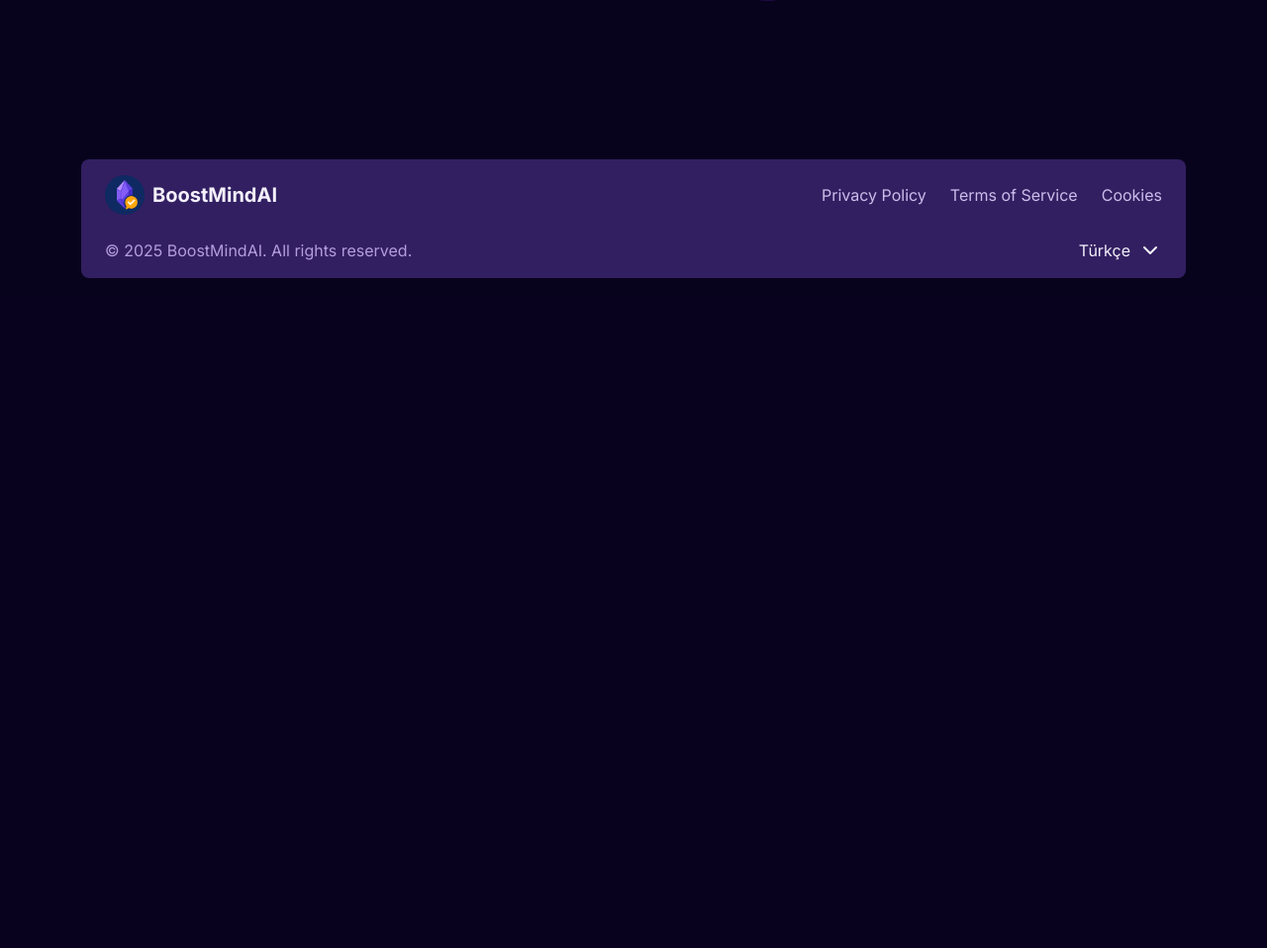
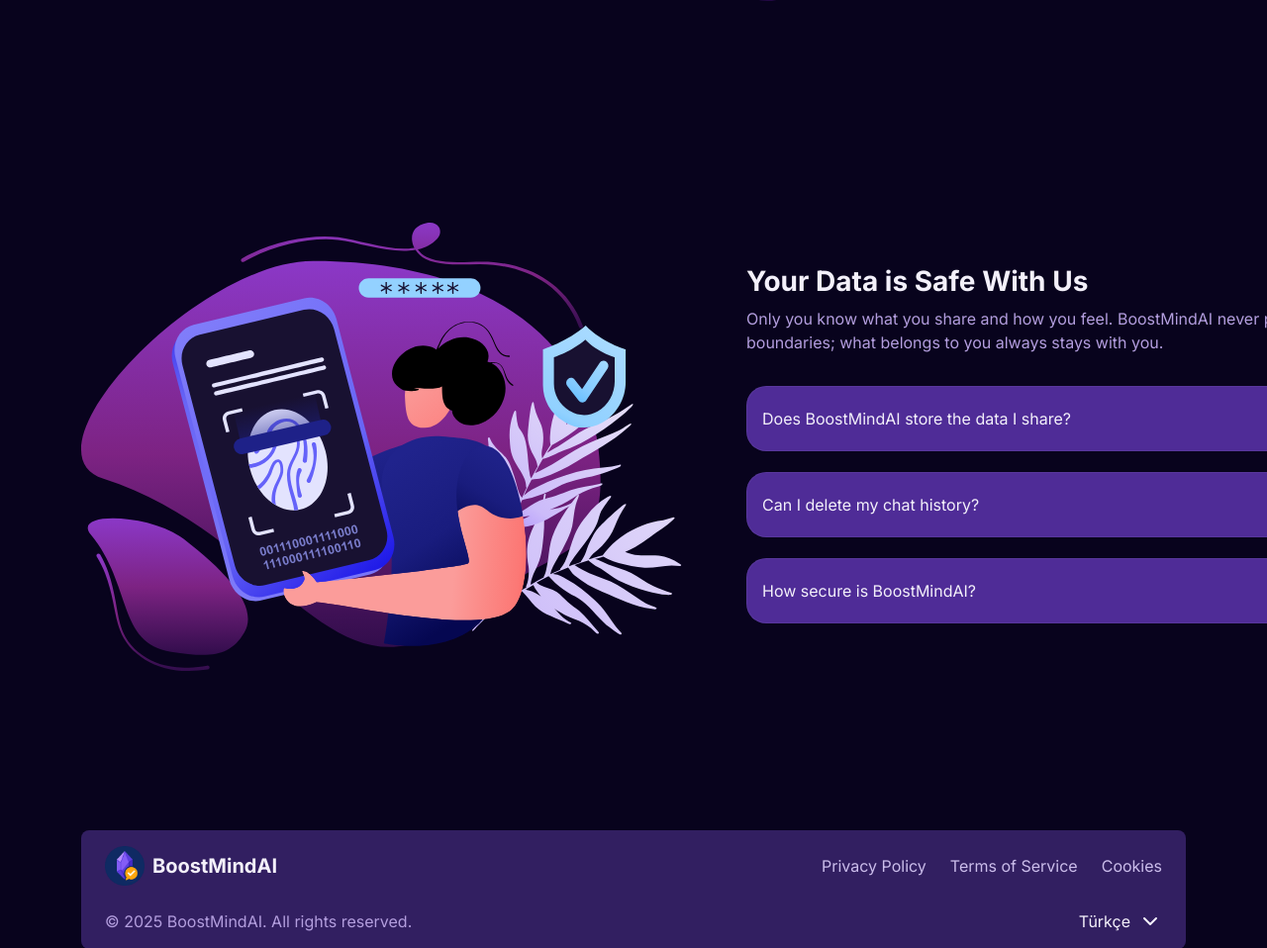
Before and after one commit to mustafacangoktas/boostmindai-web, a PHP site: page / in a window 1280 px wide. Shown: the part 2508-3466 px from the top of the page at 99% size. Before the commit the page ends 2789 px from the top, so only its background shows below. Run offline with PHP 8.4, Linux system fonts and the light colour scheme.

Commit message:
feat: add FAQ section to homepage

```diff
--- a/assets/css/home.css
+++ b/assets/css/home.css
@@ -142,6 +142,56 @@
     padding: 25px;
 }
 
+.faq-card {
+    background: var(--bg-200);
+    border-radius: 20px;
+    padding: 20px 15px;
+    min-width: 629px;
+    border: 1px solid rgba(255, 255, 255, 0.05);
+    cursor: pointer;
+    transition: all 0.3s ease;
+}
+
+.faq-item {
+    position: relative;
+    overflow: hidden;
+}
+
+.faq-card:hover {
+    background: var(--bg-300);
+}
+
+.faq-answer {
+    max-height: 10px;
+    overflow: hidden;
+    transition: max-height 0.4s ease, padding 0.4s ease;
+    background: var(--bg-300);
+    border-radius: 0 0 20px 20px;
+    margin-top: -5px;
+    opacity: 0;
+}
+
+.faq-item.active .faq-answer {
+    max-height: 200px;
+    padding: 15px 20px;
+    opacity: 1;
+    border: 1px solid rgba(255, 255, 255, 0.05);
+    border-top: none;
+}
+
+.faq-item.active .faq-card {
+    border-radius: 20px 20px 0 0;
+    background: var(--bg-300);
+}
+
+.faq-icon {
+    transition: transform 0.3s ease;
+}
+
+.faq-item.active .faq-icon {
+    transform: rotate(90deg);
+}
+
 @media screen and (max-width: 768px) {
     .section__image {
         width: 100%;
--- a/index.html
+++ b/index.html
@@ -142,8 +142,81 @@
 
         <img src="/assets/img/phone-messages.svg" alt="Phone Messages" class="section__image">
     </section>
+
+    <section
+            class="container-md d-flex align-items-center gap-6 justify-content-between mt-11 flex-column-reverse flex-lg-row">
+        <img src="/assets/img/privacy.svg" alt="Privacy" class="section__image">
+
+        <div>
+            <div class="text-center text-md-start">
+                <h2 class="fs-3 fw-bold">
+                    Your Data is Safe With Us
+                </h2>
+                <p class="text-300">
+                    Only you know what you share and how you feel. BoostMindAI never pushes your boundaries; what
+                    belongs to you always stays with you.
+                </p>
+            </div>
+
+            <div class="faq-item">
+                <div class="d-flex gap-3 mt-3 faq-card align-items-center justify-content-between">
+                    <span>Does BoostMindAI store the data I share?</span>
+                    <i data-feather="chevron-right" class="faq-icon"></i>
+                </div>
+                <div class="faq-answer">
+                    <p>Yes, BoostMindAI stores your data securely in our systems to enhance your experience. All data is
+                        protected with industry-standard security protocols and is never shared with third parties. You
+                        can delete your chat history at any time from your account settings.</p>
+                </div>
+            </div>
+
+            <div class="faq-item">
+                <div class="d-flex gap-3 mt-3 faq-card align-items-center justify-content-between">
+                    <span>Can I delete my chat history?</span>
+                    <i data-feather="chevron-right" class="faq-icon"></i>
+                </div>
+                <div class="faq-answer">
+                    <p>Yes, you can delete your entire chat history anytime from your account settings. At the end of
+                        each chat, a delete option is also provided. Deleted data is completely removed from the system
+                        and cannot be recovered.</p>
+                </div>
+            </div>
+
+            <div class="faq-item">
+                <div class="d-flex gap-3 mt-3 faq-card align-items-center justify-content-between">
+                    <span>How secure is BoostMindAI?</span>
+                    <i data-feather="chevron-right" class="faq-icon"></i>
+                </div>
+                <div class="faq-answer">
+                    <p>BoostMindAI is protected by industry-standard security protocols. All communication is encrypted
+                        and your data is never shared with third parties. Our system is secured with regular security
+                        updates and audits.</p>
+                </div>
+            </div>
+        </div>
+    </section>
 </main>
 
 <div id="footer"></div>
+
+<script>
+    document.addEventListener('DOMContentLoaded', function () {
+        const faqItems = document.querySelectorAll('.faq-item');
+
+        faqItems.forEach(item => {
+            const card = item.querySelector('.faq-card');
+
+            card.addEventListener('click', () => {
+                item.classList.toggle('active');
+
+                faqItems.forEach(otherItem => {
+                    if (otherItem !== item && otherItem.classList.contains('active')) {
+                        otherItem.classList.remove('active');
+                    }
+                });
+            });
+        });
+    });
+</script>
 </body>
 </html>
```
